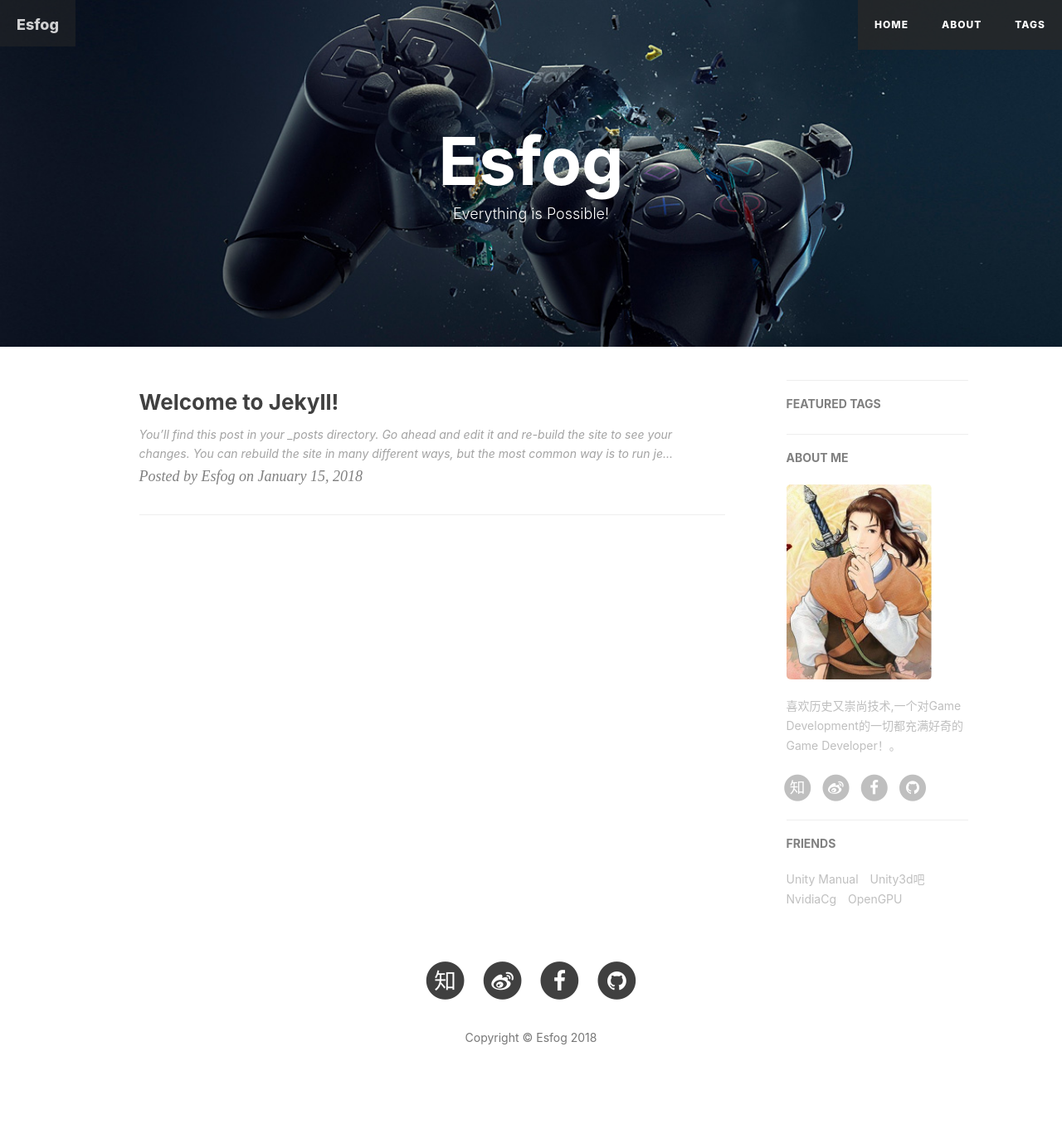
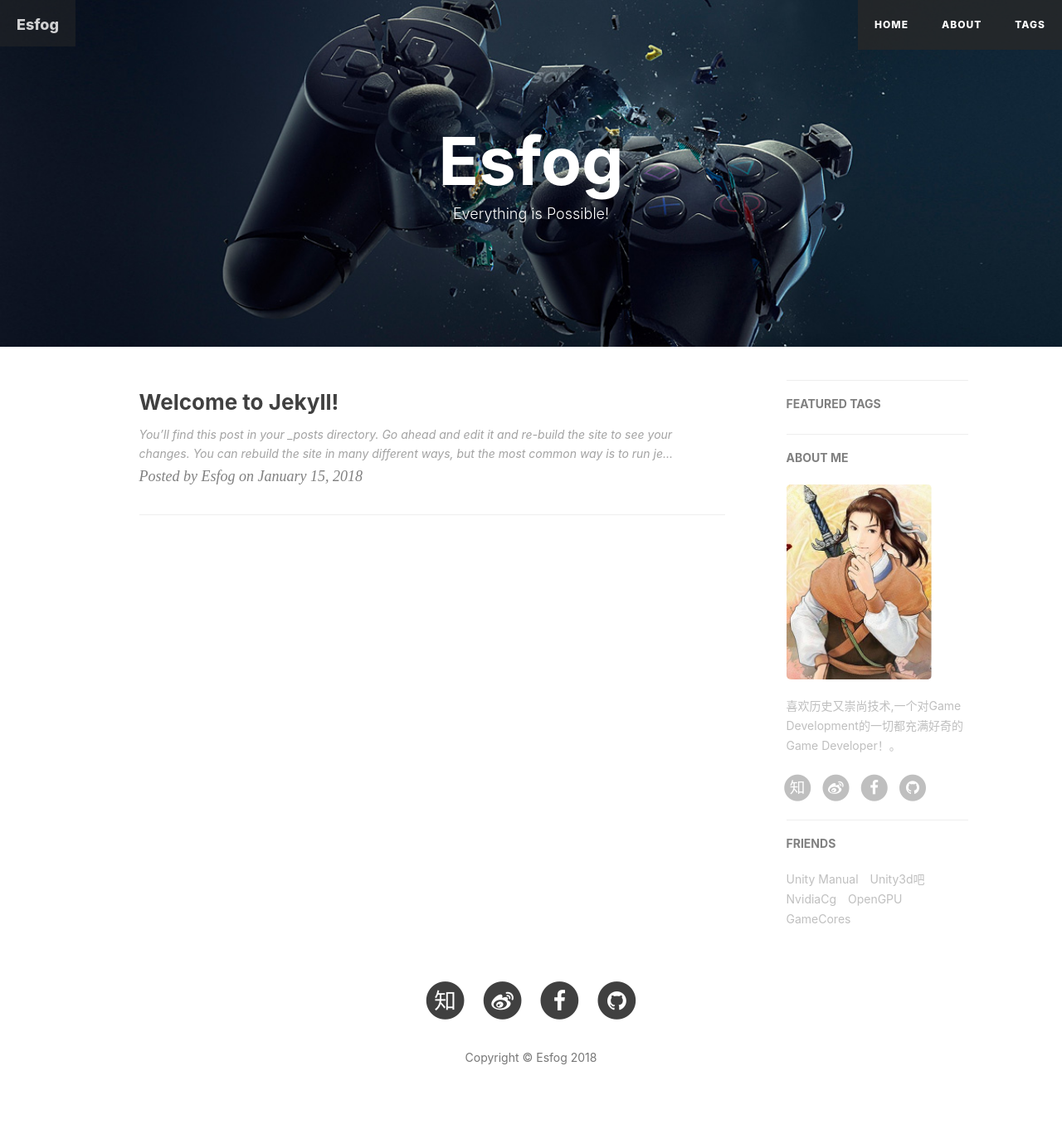
Before and after one commit to esfog/oldesfog.github.io, a Jekyll site: the page built from index.html, in a window 1280 px wide. Shown: the whole page at 83% size. Built offline with Jekyll 4.4.1, drawn with Linux system fonts in a browser that asks for light colours; nearby versions of some CDN libraries; the list of posts is cut into pages by our own code; comment, search, counter and statistics services are not loaded; before the commit the page ends 1355 px from its top, so only the background shows below that.

Commit message:
add GameCores to friends list.

```diff
--- a/_config.yml
+++ b/_config.yml
@@ -94,5 +94,8 @@ friends: [
     },{
         title: "OpenGPU",
         href: "http://www.opengpu.org/forum.php"
+    },{
+        title: "GameCores",
+        href: "https://www.g-cores.com"
     }
 ]
```
